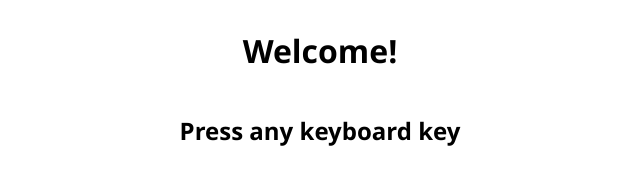
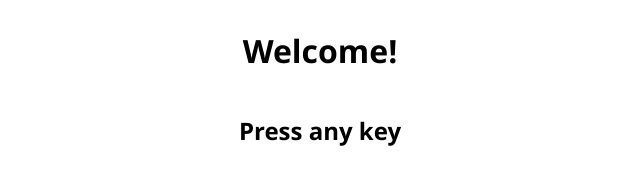
Before and after one commit to AshCaiH/cn-w3-DOM, a plain HTML site: page keycodeAssignment/index.html in a window 1280 px wide. Shown: the whole page, without its empty margins (320-960 px from the left). Drawn offline with Linux system fonts and the light colour scheme.

Commit message:
Altered some element spacing

```diff
--- a/keycodeAssignment/index.html
+++ b/keycodeAssignment/index.html
@@ -9,7 +9,7 @@
 <body>
     <main>
         <h1>Welcome!</h1>
-        <h2 id="instructions"> any keyboard key</h2>
+        <h2 id="instructions"> any key</h2>
         <input id="inputbox" type="textbox">
         <div id="outputs">
         </div>
--- a/keycodeAssignment/style.css
+++ b/keycodeAssignment/style.css
@@ -15,7 +15,7 @@ main {
 }
 
 #instructions {
-    max-width: 350px;
+    max-width: 300px;
 }
 
 #instructions:before {
@@ -38,6 +38,7 @@ label {
 
 #inputbox {
     display: none;
+    margin-bottom:15px;
 }
 
 @media screen and (max-width: 600px) {
```
